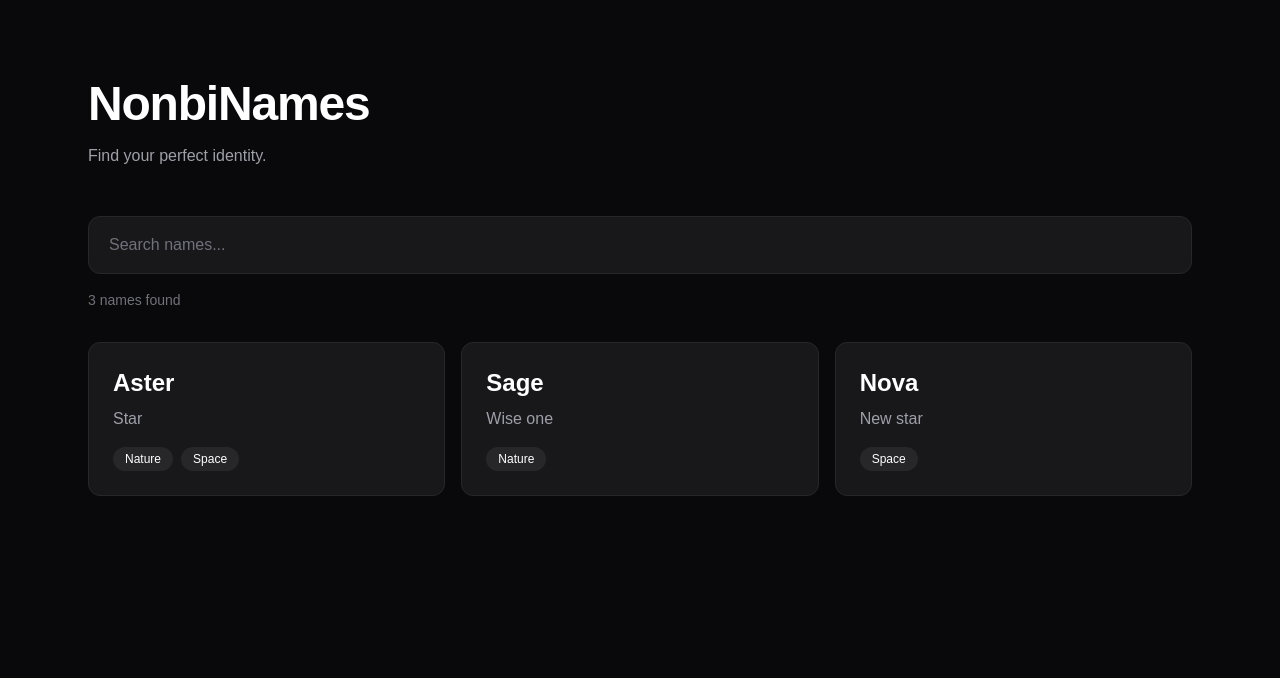
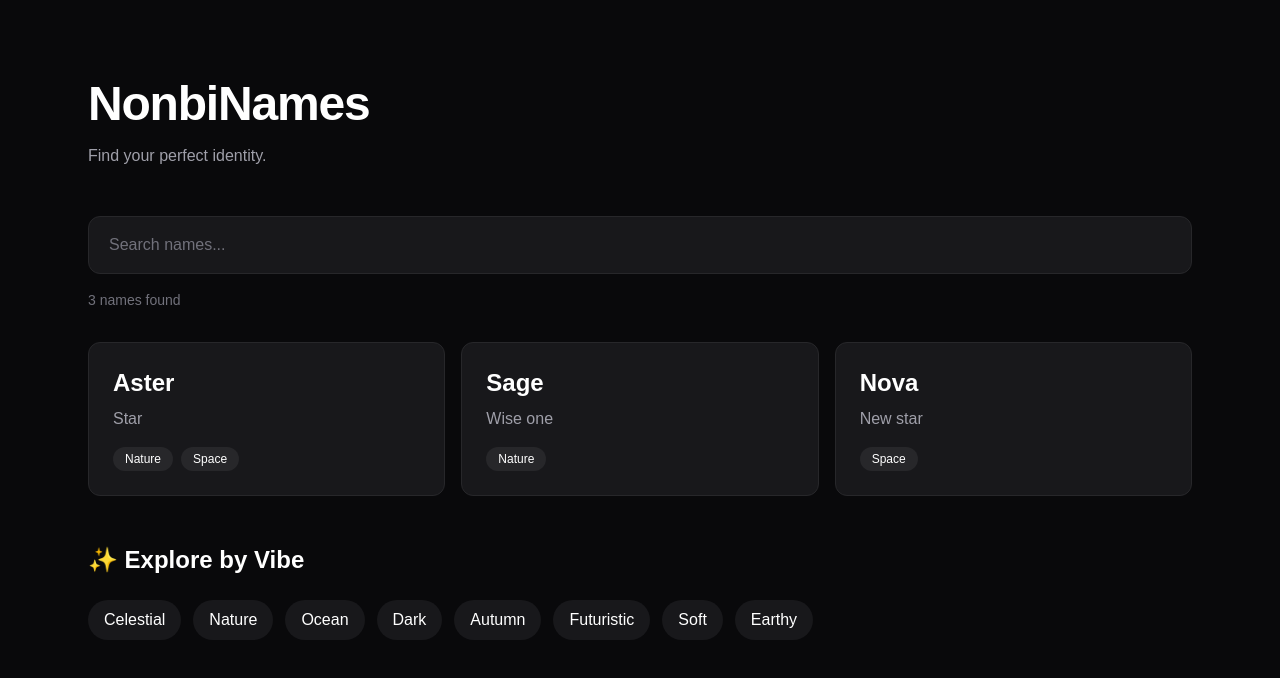
Before and after one commit to cavzee/Nonbinames, a Next.js app: page / in a window 1280 px wide. Shown: the top 678 px of the page. Built offline with nearby package versions, Linux system fonts and the light colour scheme.

Commit message:
Add Explore by Vibe section

```diff
--- a/src/app/page.tsx
+++ b/src/app/page.tsx
@@ -1,4 +1,5 @@
 import { SearchSection } from "@/components/search/SearchSection";
+import { VibeSelector } from "@/components/vibes/VibeSelector";
 
 export default function Home() {
   return (
@@ -13,6 +14,8 @@ export default function Home() {
         </p>
 
         <SearchSection />
+
+        <VibeSelector />
       </section>
     </main>
   );
--- /dev/null
+++ b/src/components/vibes/VibeSelector.tsx
@@ -0,0 +1,38 @@
+"use client";
+
+import { useState } from "react";
+import vibes from "@/data/vibes.json";
+
+export function VibeSelector() {
+  const [selected, setSelected] = useState("");
+
+  return (
+    <section className="mt-12">
+      <h2 className="mb-6 text-2xl font-semibold">
+        ✨ Explore by Vibe
+      </h2>
+
+      <div className="flex flex-wrap gap-3">
+        {vibes.map((vibe) => (
+          <button
+            key={vibe}
+            onClick={() => setSelected(vibe)}
+            className={`rounded-full px-4 py-2 transition ${
+              selected === vibe
+                ? "bg-white text-black"
+                : "bg-zinc-900 hover:bg-zinc-800"
+            }`}
+          >
+            {vibe}
+          </button>
+        ))}
+      </div>
+
+      {selected && (
+        <p className="mt-6 text-zinc-400">
+          Selected vibe: <span className="text-white">{selected}</span>
+        </p>
+      )}
+    </section>
+  );
+}
--- a/src/data/vibes.json
+++ b/src/data/vibes.json
@@ -0,0 +1,10 @@
+[
+  "Celestial",
+  "Nature",
+  "Ocean",
+  "Dark",
+  "Autumn",
+  "Futuristic",
+  "Soft",
+  "Earthy"
+]
```
Also changed, not shown: 1 other file (tests, documents, lock files or other folders).
